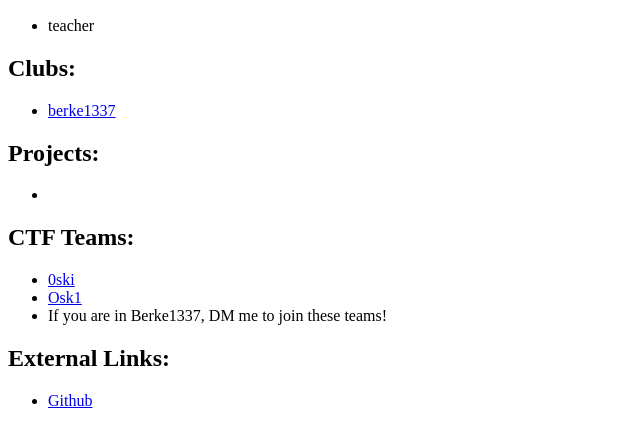
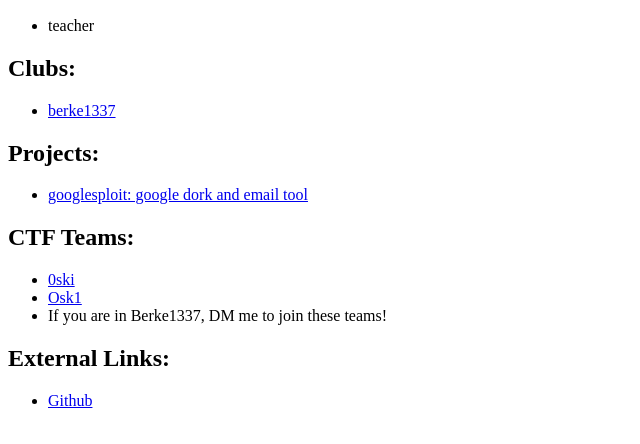
Before and after one commit to adrianlsegura/adrian-segura.github.io, a plain HTML site: page index.html in a window 1280 px wide. Shown: the part 110-554 px from the top of the page, without its empty margins (0-640 px from the left). Drawn offline with Linux system fonts and the light colour scheme.

Commit message:
Fixed googlesploit desc

```diff
--- a/index.html
+++ b/index.html
@@ -15,7 +15,7 @@
     </ul>
     <h2>Projects:</h2>
     <ul>
-      <li><a href="googlesploit.com"></a></li> <!-- change link once updated -->
+      <li><a href="googlesploit.com">googlesploit: google dork and email tool</a></li> <!-- change link once updated -->
     </ul>
     <h2>CTF Teams:</h2>
     <ul>
```
